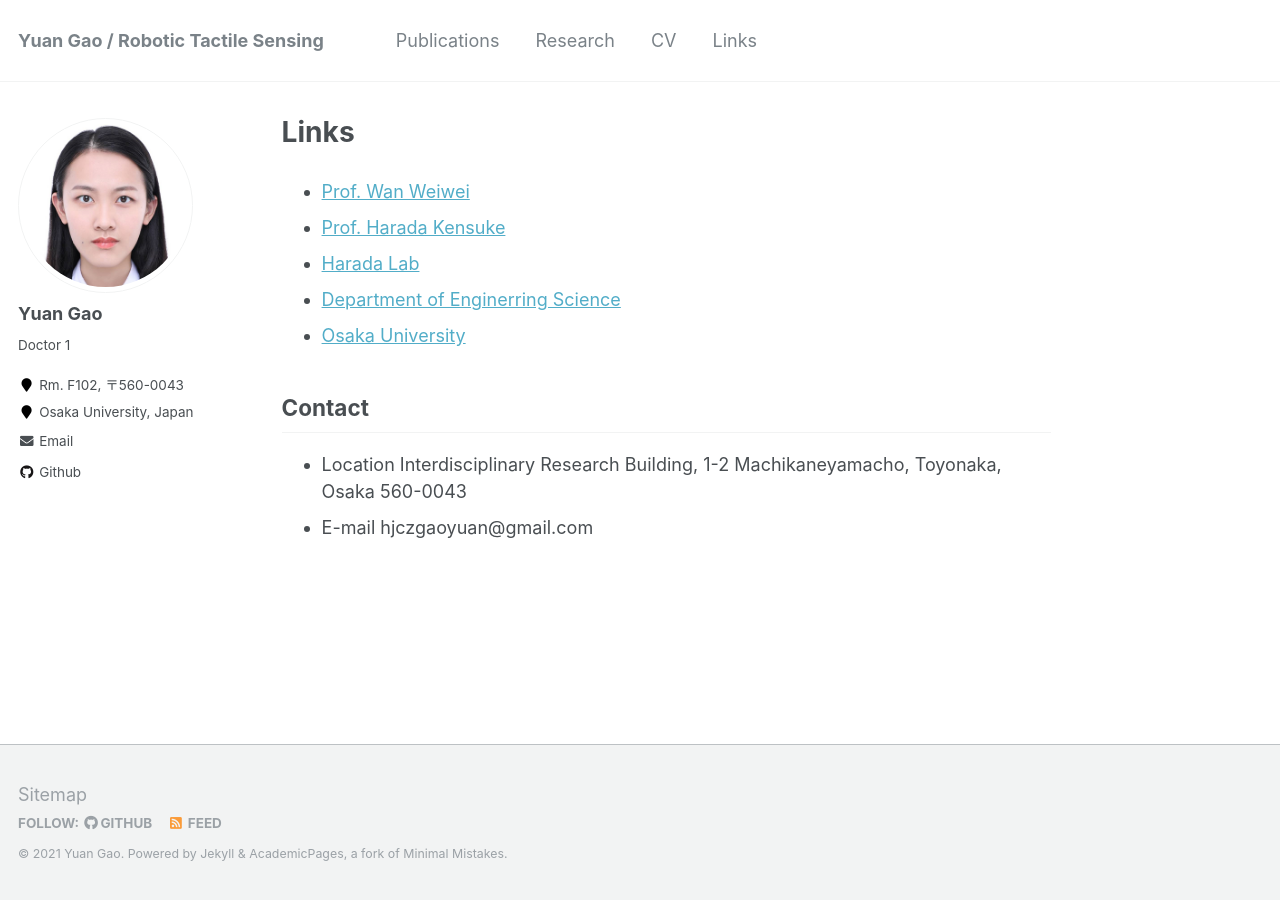
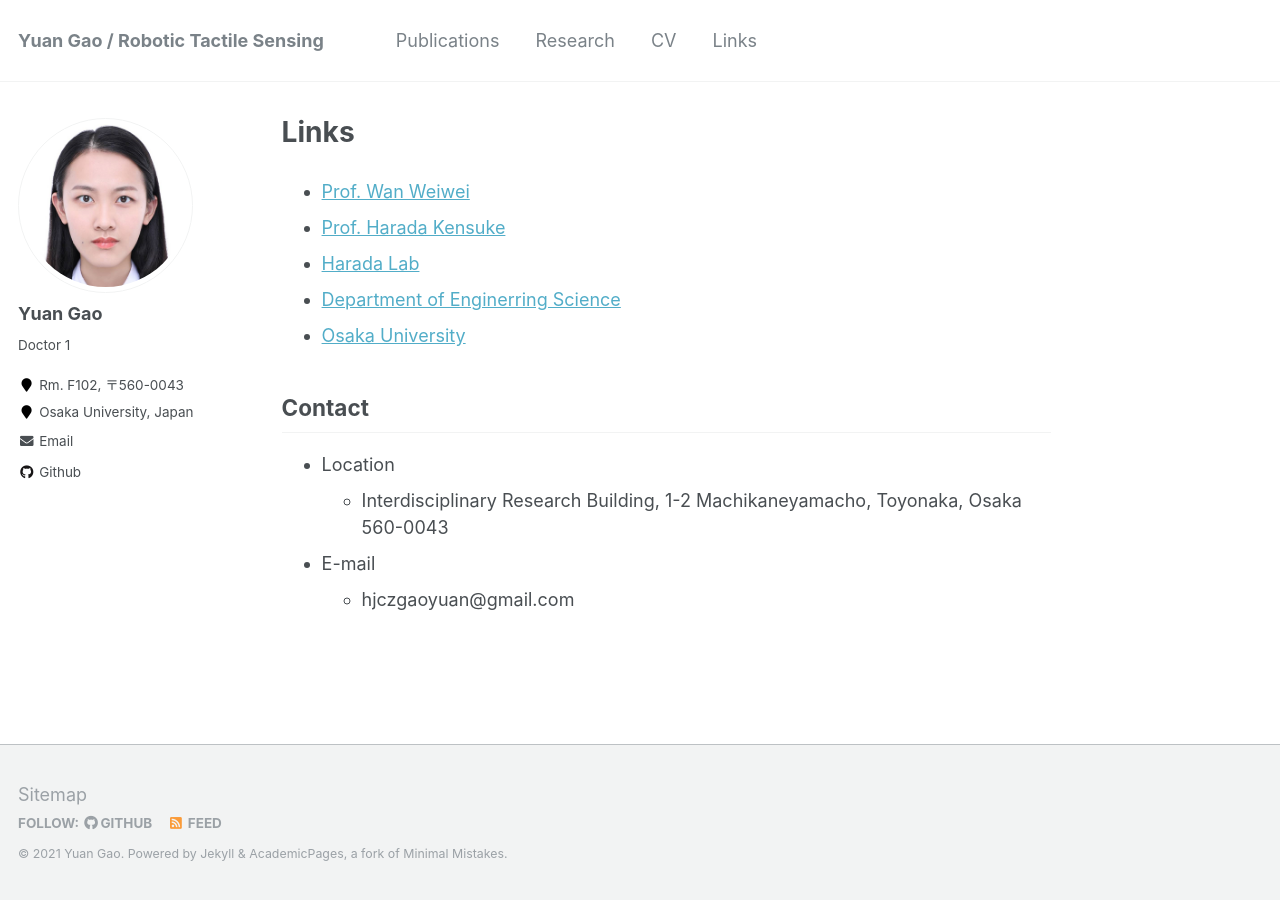
Before and after one commit to Photon26/Photon26.github.io, a Jekyll site: the page built from _pages/markdown.md, in a window 1280 px wide. Built offline with Jekyll 4.4.1, drawn with Linux system fonts in a browser that asks for light colours.

```diff
--- a/_pages/markdown.md
+++ b/_pages/markdown.md
@@ -14,5 +14,7 @@ redirect_from:
 * [Osaka University](https://www.osaka-u.ac.jp/ja)
 
 ## Contact
-* Location  Interdisciplinary Research Building, 1-2 Machikaneyamacho, Toyonaka, Osaka 560-0043
-* E-mail  hjczgaoyuan@gmail.com
+* Location
+  * Interdisciplinary Research Building, 1-2 Machikaneyamacho, Toyonaka, Osaka 560-0043
+* E-mail
+  * hjczgaoyuan@gmail.com
```
